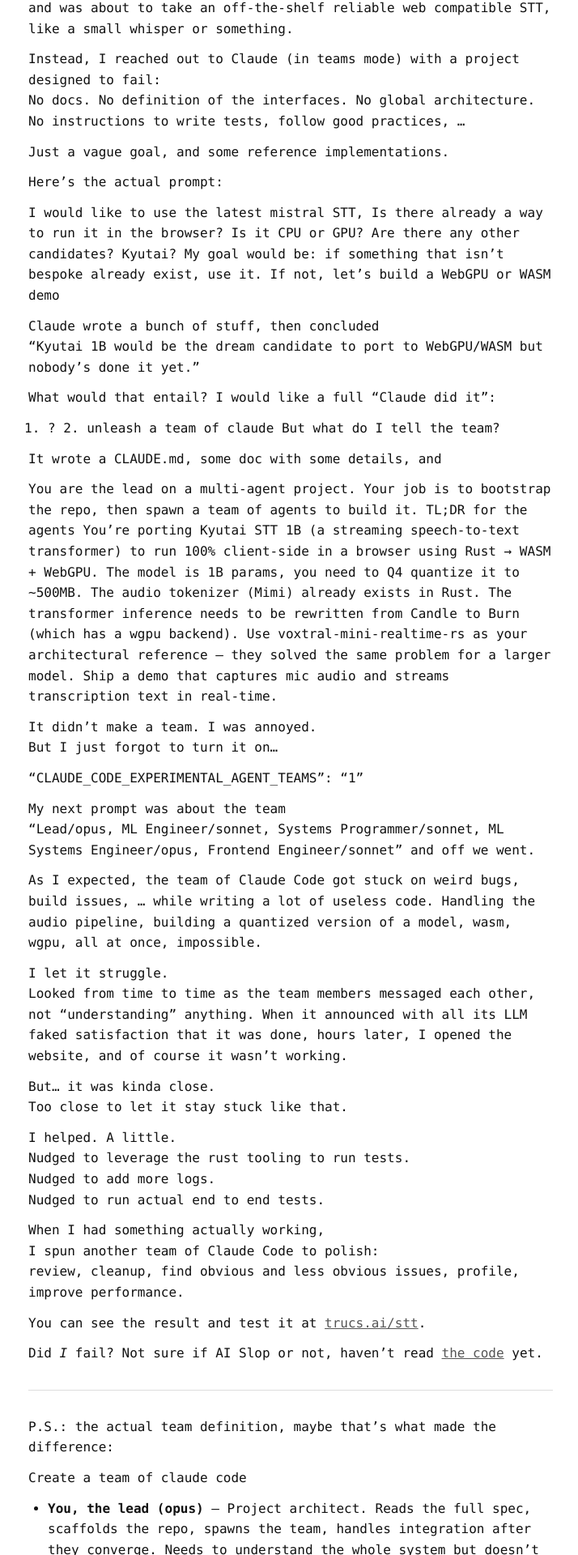
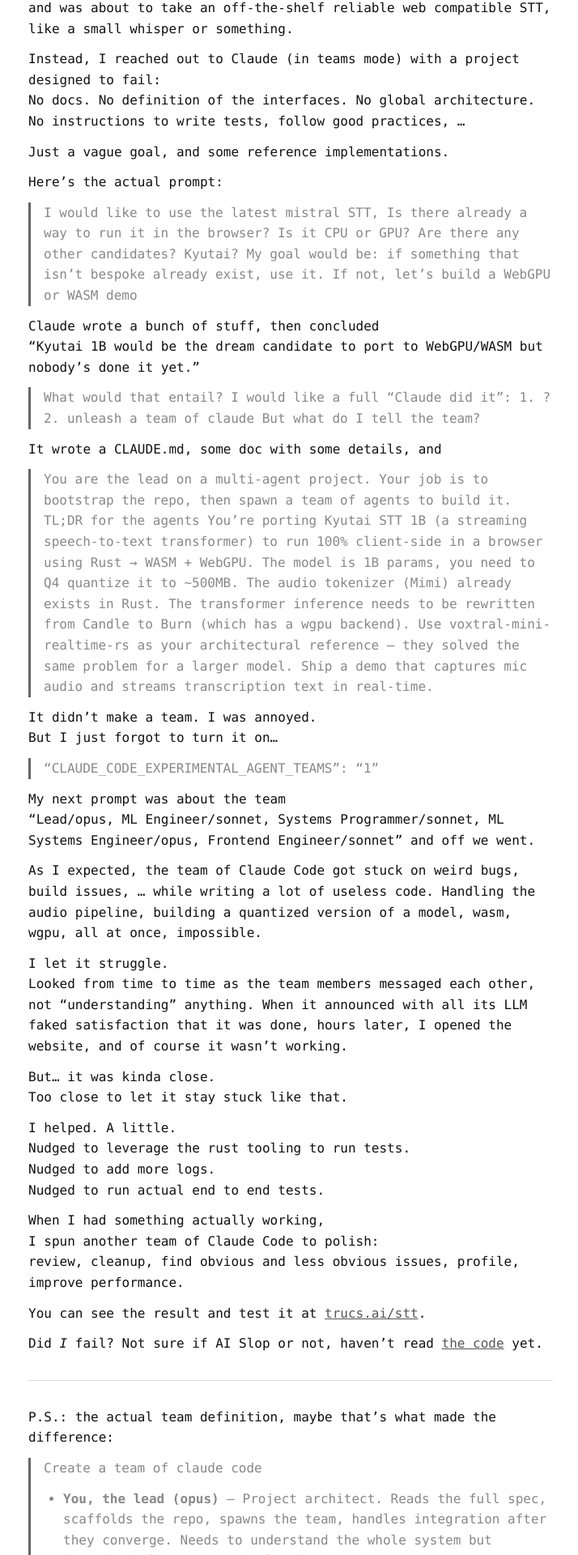
Before and after one commit to idle-intelligence/trucs.ai, a Jekyll site: the page built from blog/claude-code-and-stt-web.md, in a window 1280 px wide. Shown: the part 574-2494 px from the top of the page at 81% size, without its empty margins (281-995 px from the left). Built offline with Jekyll 4.4.1, drawn with Linux system fonts in a browser that asks for light colours.

Commit message:
fix quote

```diff
--- a/assets/style.css
+++ b/assets/style.css
@@ -83,3 +83,10 @@
   border-top: 1px solid #ddd;
   margin: 2em 0;
 }
+
+blockquote {
+  border-left: 3px solid #666;
+  margin-left: 0;
+  padding-left: 1em;
+  color: #888;
+}
--- a/blog/claude-code-and-stt-web.md
+++ b/blog/claude-code-and-stt-web.md
@@ -48,7 +48,7 @@
 
 > What would that entail?
 > I would like a full "Claude did it":
-> 1. ? 2. unleash a team of claude
+> 1\. ? 2\. unleash a team of claude
 > But what do I tell the team?
 
 It wrote a CLAUDE.md, some doc with some details, and
```
